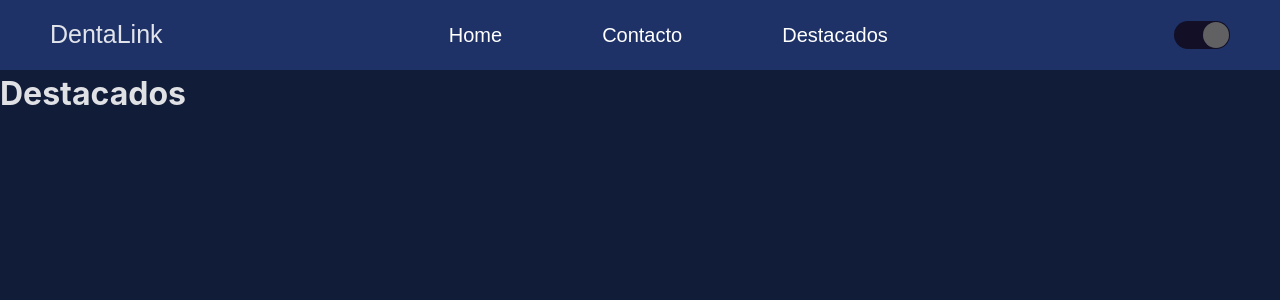
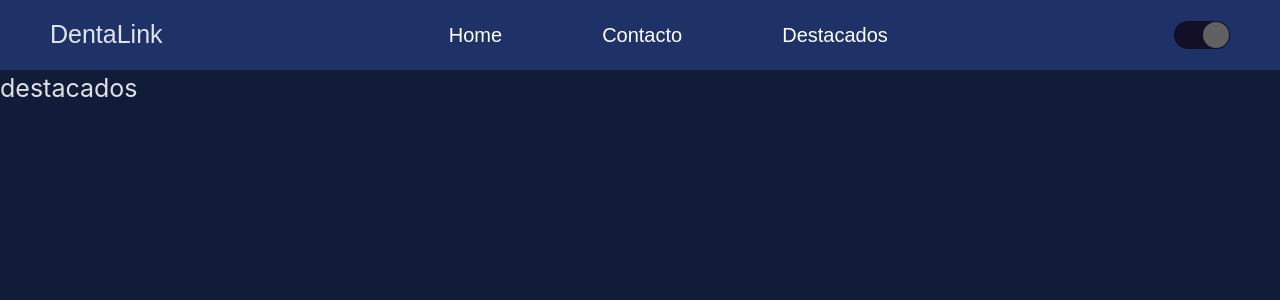
Before and after one commit to PabloNMerino/Proyecto-Integrador-FE3, a React (Vite) app in the folder proyecto-integrador-fe3/: page /destacados in a window 1280 px wide. Shown: the top 300 px of the page. Built offline with nearby package versions, Linux system fonts and the light colour scheme; no server answers; a web font is replaced by a local one.

Commit message:
commit 2 lunes

```diff
--- a/proyecto-integrador-fe3/src/components/card.jsx
+++ b/proyecto-integrador-fe3/src/components/card.jsx
@@ -14,10 +14,12 @@ const Card = (props) => {
             setIsFavourite(false)
             setHeart('white')
             props.removeUser(props.user)
+
         } else {
             setIsFavourite(true)
             setHeart('red')
             props.addUser(props.user)
+
         }
         //props.onClick(props.user)
     }
--- a/proyecto-integrador-fe3/src/routes/destacados.jsx
+++ b/proyecto-integrador-fe3/src/routes/destacados.jsx
@@ -1,7 +1,11 @@
+import { useEffect, useState } from "react";
+
+
 const Destacados = () => {
 
+
     return(
-        <h1>Destacados</h1>
+    <><p>destacados</p></>
     )
 }
 
--- a/proyecto-integrador-fe3/src/routes/home.jsx
+++ b/proyecto-integrador-fe3/src/routes/home.jsx
@@ -1,6 +1,6 @@
 import Card from '../components/card'
 import { DataContext } from '../context/dataContext'
-import { useContext, useState } from 'react'
+import { useContext, useEffect, useState } from 'react'
 import Style from '../styles/homeStyle.module.css'
 
 const Home = (props) => {
@@ -10,31 +10,27 @@ const Home = (props) => {
 
     const users = valores.dataFetch;
 
-// const handleFavourite = (userAccount) => {
-//     if(favourites.some(user => user.id === userAccount.id)) {
-//         removeFavourite(userAccount)
-//     } else {
-//         addFavourite(userAccount)
-//     }
-//     console.log(favourites);
-// }
-
     const addFavourite = (user) => {
         setFavourites([...favourites, user])
-    console.log(favourites);
     }
 
     const removeFavourite = (user) => {
         setFavourites(favourites.filter(favourite => favourite.id !== user.id))
-    console.log(favourites);
     }
+
+    useEffect(()=>{
+        localStorage.clear()
+        let arrayJson = JSON.stringify(favourites)
+        localStorage.setItem('favoritos', arrayJson)
+    }, [favourites])
+
 
     return(
         <div className={Style.box}>
             { users.length>0?
                 users.map((user) => {
                     return(
-                        <Card key={user.id} user={user} addUser={addFavourite} removeUser={removeFavourite}/>
+                        <Card key={user.id} user={user} addUser={addFavourite} removeUser={removeFavourite} />
                     )
                 }) : undefined
             }
```
Lines whose indentation alone changed are shown as unchanged.
